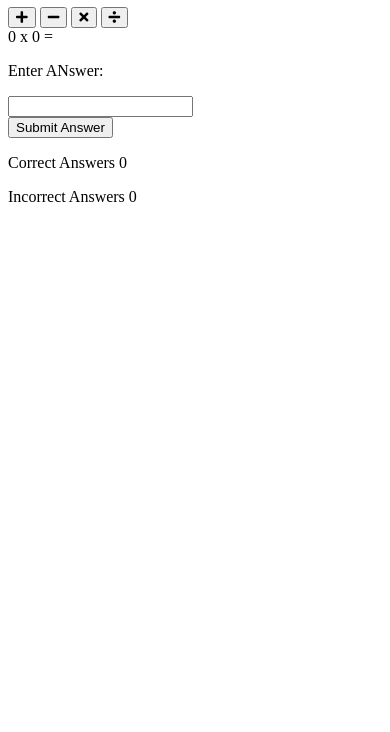
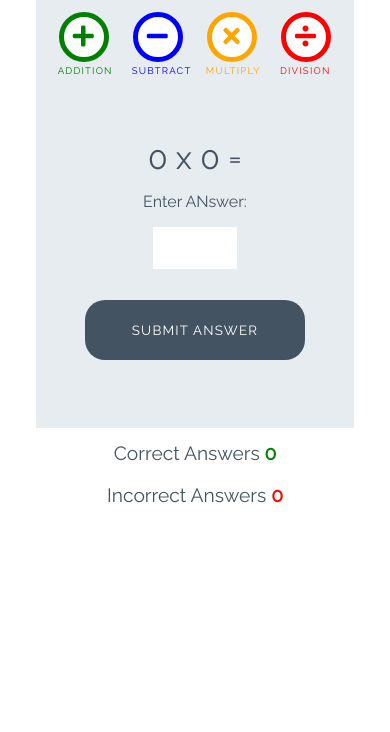
Before and after one commit to isaibrahim1/Love-Maths, a plain HTML site: page index.html in a window 390 px wide. Shown: the part 112-844 px from the top of the page. Drawn offline with Linux system fonts and the light colour scheme.

Commit message:
Add styles for game

```diff
--- a/assets/css/style.css
+++ b/assets/css/style.css
@@ -0,0 +1,251 @@
+/* --------- Global style */
+
+body {
+    background-color: white;
+    font-family: "Raleway", sans-serif;
+    color: #445361;
+    text-align: center;
+}
+
+/* --------- Heading */
+
+.heading {
+    text-align: center;
+    font-size: 2.5rem;
+}
+
+.logo {
+    height: 40px;
+    padding-right: 5px;
+}
+
+/* --------- Game layout */
+
+.game-area {
+    background-color: #E6ECF0;
+    box-sizing: border-box;
+    width: 85%;
+    height: 65vh;
+    max-height: 450px;
+    max-width: 830px;
+    margin-left: auto;
+    margin-right: auto;
+    padding: 1%;
+}
+
+.question-area {
+    width: 50%;
+    font-size: 2rem;
+    margin: auto;
+    padding: 50px 0;
+}
+
+.question-area span {
+    padding: 0 15px;
+}
+
+.score-area {
+    margin: 5px auto;
+    width: 60%;
+    font-size: 1.2rem;
+}
+
+.controls-area {
+    width: 85%;
+    margin: 30px auto;
+}
+
+#score {
+    color: green;
+    font-weight: bold;
+}
+
+#incorrect {
+    color: red;
+    font-weight: bold;
+}
+
+.answer-message {
+    display: none;
+    font-size: 1rem;
+}
+
+#answer-box {
+    border: none;
+    color: #445361;
+    display: inline-block;
+    height: 40px;
+    width: 80px;
+    font-size: 1.2rem;
+}
+
+.scores {
+    display: inline-block;
+    padding: 25px;
+}
+
+/* --------- Buttons */
+
+.btn {
+    width: 220px;
+    height: 60px;
+    font-family: "Raleway", sans-serif;
+    text-transform: uppercase;
+    letter-spacing: 1.2px;
+    color: white;
+}
+
+.btn:focus {
+    outline: none;
+}
+
+.btn--big {
+    padding-top: 10px;
+    border-radius: 50%;
+    background-color: white;
+    border: 10px solid;
+    width: 100px;
+    height: 100px;
+    font-size: 3.2rem;
+    margin: 0 30px;
+    transition: all 0.5s;
+}
+
+.btn--big::after {
+    content:attr(data-type);
+    font-size: 1rem;
+    position: relative;
+    left: -0.5em;
+}
+
+.btn--blue {
+    border-color: blue;
+    color: blue;
+}
+
+.btn--blue:active,
+.btn--blue:hover {
+    background-color: darkblue;
+    color: white;
+}
+
+.btn--orange {
+    border-color: orange;
+    color: orange;
+}
+
+.btn--orange:active,
+.btn--orange:hover {
+    background-color: darkorange;
+    color: white;
+}
+
+.btn--red {
+    border-color: red;
+    color: red;
+}
+
+.btn--red:active,
+.btn--red:hover {
+    background-color: darkred;
+    color: white;
+}
+
+.btn--green {
+    border-color: green;
+    color: green;
+}
+
+.btn--green:active,
+.btn--green:hover {
+    background-color: darkgreen;
+    color: white;
+}
+
+.btn--gray {
+    margin-top: 25px;
+    background-color: #445361;
+    border: 1px transparent;
+    border-radius: 20px;
+}
+
+.btn--gray:active,
+.btn--gray:hover {
+    background-color: #0d1013;
+}
+
+/* --------- Media queries */
+
+@media (max-width: 414px) {
+    .controls-area {
+        width: 100%;
+    }
+
+    .btn--big {
+        margin: 0 10px;
+        padding: 5px;
+        border: 5px solid;
+        width: 50px;
+        height: 50px;
+        font-size: 1.5rem;
+    }
+
+    .btn--big::after {
+        font-size: 0.6rem;
+        left: -0.7rem;
+    }
+
+    .question-area {
+        padding: 10% 0;
+        width: 100%;
+    }
+
+    .question-area span {
+        padding: 0;
+    }
+
+    .answer-message {
+        display: block;
+    }
+
+    #answer-box {
+        display: block;
+        margin: 0 auto;
+    }
+    .btn--gray {
+        margin-top: 0;
+    }
+
+    .score-area {
+        width: 100%;
+    }
+
+    .scores {
+        margin: 0.5em auto;
+        display: block;
+        padding: 5px;
+    }
+
+    .heading {
+        font-size: 2rem;
+    }
+}
+
+@media (max-width: 320px) {
+    .game-area {
+        height: 70vh;
+    }
+
+    .controls-area {
+        width: 75%;
+        margin: 10px auto;
+    }
+
+    .btn--big {
+        margin: 10px 10px;
+    }
+    .question-area {
+        padding: 10px 0;
+    }
+
+}
--- a/index.html
+++ b/index.html
@@ -17,16 +17,16 @@
     </h1>
     <div class="game-area">
        <div class="controls-area">
-         <button class="btn btn--big btn--green">
+         <button data-type="addition" class="btn btn--big btn--green">
             <i class="fas fa-plus"></i>
          </button>
-         <button class="btn btn--big btn--blue">
+         <button data-type="subtract" class="btn btn--big btn--blue">
             <i class="fas fa-minus"></i>
          </button>
-         <button class="btn btn--big btn--orange">
+         <button data-type="multiply" class="btn btn--big btn--orange">
             <i class="fas fa-times"></i>
          </button>
-         <button class="btn btn--big btn--red">
+         <button data-type="division" class="btn btn--big btn--red">
             <i class="fas fa-divide"></i>
          </button>
        </div>
@@ -38,7 +38,7 @@
             <p class="answer-message">Enter ANswer:</p>
             <input type="number" id="answer-box">
          </div>
-         <button class="btn btn--gray">Submit Answer</button>
+         <button data-type="submit" class="btn btn--gray">Submit Answer</button>
     </div>
 
     <div class="score-area">
```
